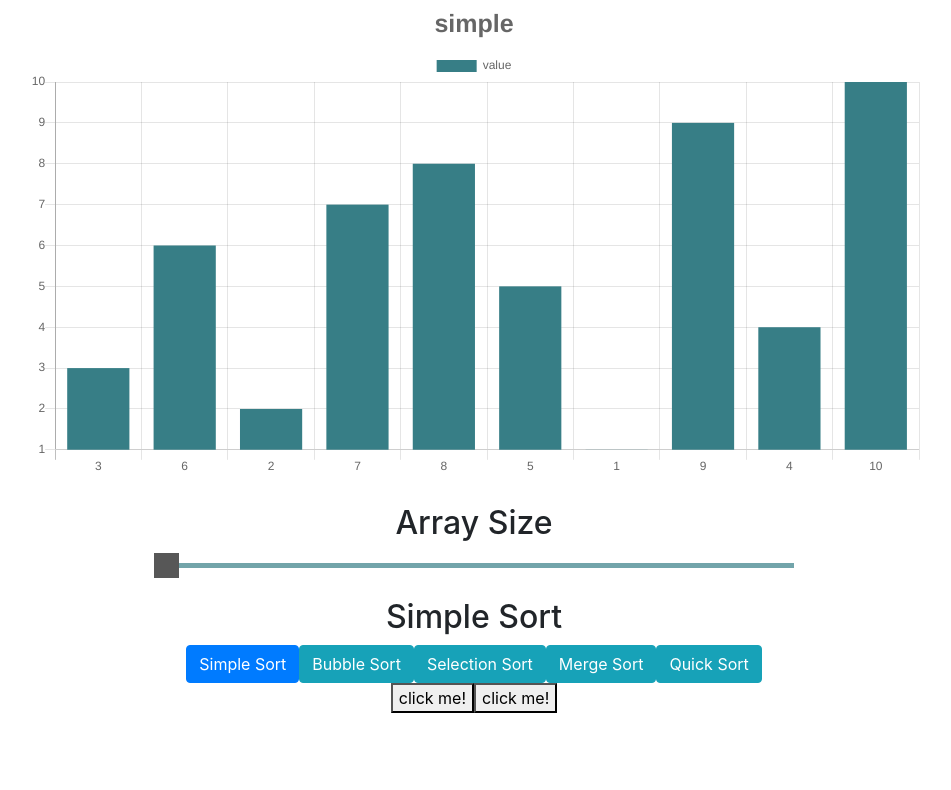
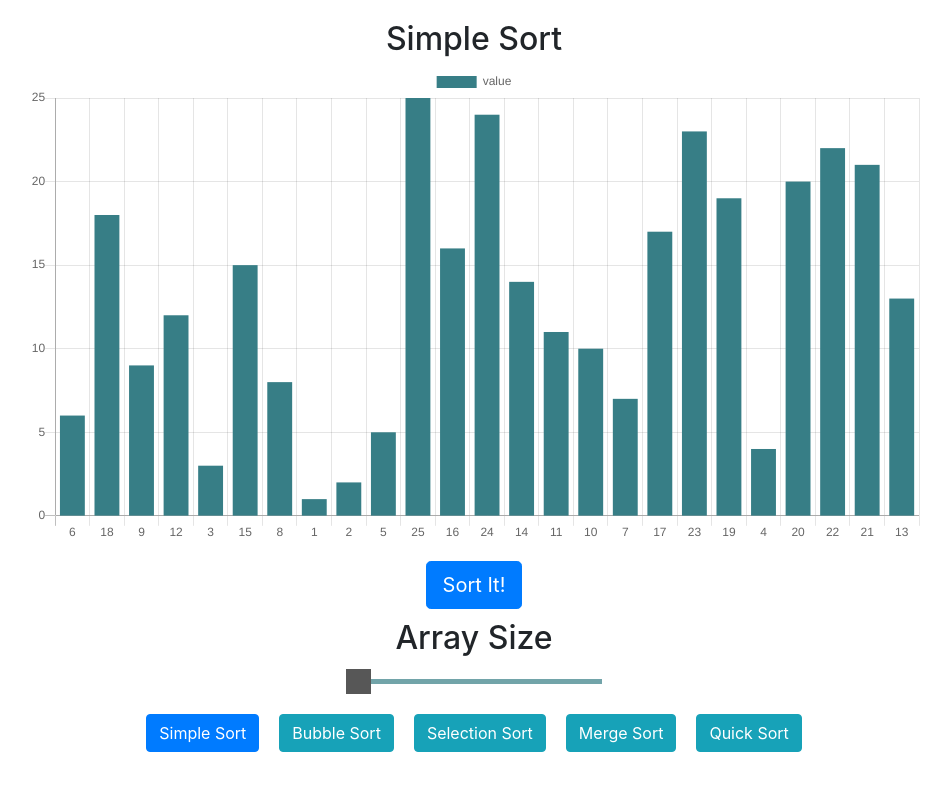
Before and after one commit to bbastanza/Sort-It, a React (Create React App) app in the folder Sort-It/: page / in a window 1280 px wide. Shown: the top 790 px of the page, without its empty margins (166-1117 px from the left). Built offline with nearby package versions, Linux system fonts and the light colour scheme.

Commit message:
commit move some functions to helper files/ working bubblesort

```diff
--- a/Sort-It/src/Algorithms/shuffleArray.ts
+++ b/Sort-It/src/Algorithms/shuffleArray.ts
@@ -9,3 +9,31 @@ export function shuffleArray(array: number[]) {
     }
     return array;
 }
+
+export const initialArray: number[] = [
+    1,
+    2,
+    3,
+    4,
+    5,
+    6,
+    7,
+    8,
+    9,
+    10,
+    11,
+    12,
+    13,
+    14,
+    15,
+    16,
+    17,
+    18,
+    19,
+    20,
+    21,
+    22,
+    23,
+    24,
+    25,
+];
--- a/Sort-It/src/App.css
+++ b/Sort-It/src/App.css
@@ -32,3 +32,7 @@
   background: #313131;
   cursor: pointer;
 }
+
+.sort-btn{
+    margin: 0 10px 20px;
+}
--- a/Sort-It/src/components/Array.tsx
+++ b/Sort-It/src/components/Array.tsx
@@ -1,21 +1,21 @@
 import { useState, useRef, useEffect } from "react";
 import { Bar } from "react-chartjs-2";
-import { shuffleArray } from "../Algorithms/shuffleArray";
+import {
+    shuffleArray,
+    initialArray as initArray,
+} from "../Algorithms/shuffleArray";
+import { calculateTimeDelay } from "../helpers/calculateTimeDelay";
+import { buttonClass } from "../helpers/buttonClass";
+import { bubbleswap } from "../helpers/bubbleswap";
 
 export default function Array() {
+    const [isSorting, setIsSorting] = useState<boolean>(false);
     const [sortType, setSortType] = useState<string>("simple");
-    const [dataArray, setDataArray] = useState<number[]>([
-        3,
-        6,
-        2,
-        7,
-        8,
-        5,
-        1,
-        9,
-        4,
-        10,
-    ]);
+    const initialArray = initArray;
+    const [dataArray, setDataArray] = useState<number[]>(
+        shuffleArray(initialArray)
+    );
+
     const [chartData, setChartData] = useState<object>({
         labels: dataArray,
         datasets: [
@@ -26,12 +26,11 @@ export default function Array() {
             },
         ],
     });
+
     const arrayRef = useRef<number[]>([]);
     arrayRef.current = dataArray;
 
-    // TODO get useEffect to fire
     useEffect(() => {
-        console.log("useEffect fired");
         setChartData({
             labels: arrayRef.current,
             datasets: [
@@ -44,9 +43,23 @@ export default function Array() {
         });
     }, [dataArray]);
 
-    function reverseArray() {
-        const newArray: number[] = dataArray;
-        setDataArray([...newArray.reverse()]);
+    async function bubbleSort() {
+        setIsSorting(true);
+        let isSorted: boolean = false;
+        while (!isSorted) {
+            for (let i = 0; i < dataArray.length; i++) {
+                isSorted = true;
+
+                for (let j = 1; j < dataArray.length - i; j++) {
+                    if (dataArray[j] < dataArray[j - 1]) {
+                        const updatedArray = await bubbleswap(dataArray, j, j - 1, calculateTimeDelay(dataArray.length));
+                        setDataArray([...updatedArray]);
+                        isSorted = false;
+                    }
+                }
+            }
+        }
+        setIsSorting(false);
     }
 
     function changeSize(size: number) {
@@ -57,17 +70,9 @@ export default function Array() {
         setDataArray([...shuffleArray(newArray)]);
     }
 
-    function buttonClass(type: string) {
-        return type === sortType ? "btn btn-primary" : "btn btn-info";
-    }
-
-    const chartOptions = {
-        title: { display: true, text: sortType, fontSize: 25 },
-        maintainAspectRatio: false,
-    };
-
     return (
-        <div>
+        <div style={{ marginTop: 20 }}>
+            <h2 style={{ textTransform: "capitalize" }}>{sortType} Sort</h2>
             <div
                 style={{
                     width: "70vw",
@@ -76,62 +81,66 @@ export default function Array() {
                     justifyContent: "center",
                     margin: "auto",
                 }}>
-                <Bar data={chartData} options={chartOptions} />
+                <Bar
+                    data={chartData}
+                    options={{
+                        maintainAspectRatio: false,
+                        animation: false,
+                    }}
+                />
             </div>
-            <br />
+            {!isSorting ? (
+                <>
+                    <div style={{ margin: "15px 0 10px" }}>
+                        <button
+                            className={"btn btn-lg btn-primary"}
+                            onClick={() => bubbleSort()}>
+                            Sort It!
+                        </button>
+                    </div>
                     <h2>Array Size</h2>
                     <input
                         type="range"
-                min="10"
-                max="310"
-                step="25"
+                        min="25"
+                        max="125"
+                        step="20"
                         value={dataArray.length}
                         className="slider"
                         onChange={(e) => changeSize(parseInt(e.target.value))}
+                        style={{ width: "20vw" }}
                     />
                     <br />
                     <br />
-            <h2 style={{ textTransform: "capitalize" }}>{sortType} Sort</h2>
                     <div style={{ display: "flex", justifyContent: "center" }}>
                         <button
-                    className={buttonClass("simple")}
+                            className={buttonClass("simple", sortType)}
                             onClick={() => setSortType("simple")}>
                             Simple Sort
                         </button>
                         <button
-                    className={buttonClass("bubble")}
+                            className={buttonClass("bubble", sortType)}
                             onClick={() => setSortType("bubble")}>
                             Bubble Sort
                         </button>
                         <button
-                    className={buttonClass("selection")}
+                            name="selection"
+                            className={buttonClass("selection", sortType)}
                             onClick={() => setSortType("selection")}>
                             Selection Sort
                         </button>
                         <button
-                    className={buttonClass("merge")}
+                            className={buttonClass("merge", sortType)}
                             onClick={() => setSortType("merge")}>
                             Merge Sort
                         </button>
                         <button
-                    className={buttonClass("quick")}
+                            className={buttonClass("quick", sortType)}
                             onClick={() => setSortType("quick")}>
                             Quick Sort
                         </button>
                     </div>
-            <button onClick={() => reverseArray()}>click me!</button>
-            <button onClick={() => console.log(dataArray)}>
-                click me!
-            </button>
+                </>
+            ) : null}
         </div>
     );
 }
-// let firstIdx: number = 0;
-// let lastIdx: number = newArray.length - 1;
-// while (firstIdx < lastIdx) {
-//     let temp = newArray[firstIdx];
-//     newArray[firstIdx] = newArray[lastIdx];
-//     newArray[lastIdx] = temp;
-//     firstIdx++;
-//     lastIdx--;
-// }
--- /dev/null
+++ b/Sort-It/src/helpers/bubbleswap.ts
@@ -0,0 +1,16 @@
+export async function bubbleswap(
+    array: number[],
+    index1: number,
+    index2: number,
+    timeDelay: number
+) {
+    await new Promise((resolve: any) =>
+        setTimeout(async function () {
+            const temp: number = array[index1];
+            array[index1] = array[index2];
+            array[index2] = temp;
+            resolve();
+        }, timeDelay)
+    );
+    return array;
+}
--- /dev/null
+++ b/Sort-It/src/helpers/buttonClass.ts
@@ -0,0 +1,5 @@
+export function buttonClass(type: string, sortType: string) {
+    return type === sortType
+        ? "btn btn-primary sort-btn"
+        : "btn btn-info sort-btn";
+}
--- /dev/null
+++ b/Sort-It/src/helpers/calculateTimeDelay.ts
@@ -0,0 +1,21 @@
+export function calculateTimeDelay(length: number) {
+    let timeDelay: number;
+    switch (true) {
+        case length <= 25:
+            timeDelay = 80;
+            break;
+        case length <= 45:
+            timeDelay = 40;
+            break;
+        case length <= 65:
+            timeDelay = 20;
+            break;
+        case length <= 85:
+            timeDelay = 2;
+            break;
+        default:
+            timeDelay = 1;
+            break;
+    }
+    return timeDelay;
+}
```
Also changed, not shown: 1 other file (tests, documents, lock files or other folders). Lines whose indentation alone changed are shown as unchanged.
